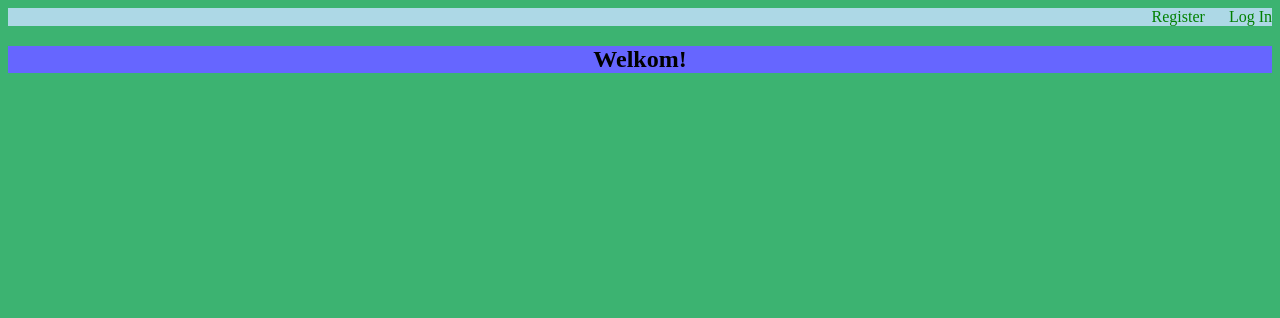
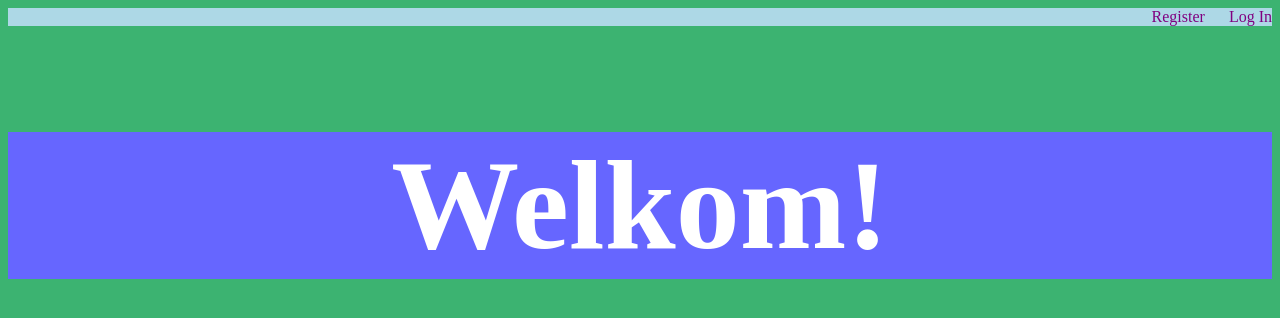
Before and after one commit to mink4sure/DjangoSimpleSite, a Django app: page / in a window 1280 px wide. Shown: the top 318 px of the page. Run offline with Django 3.2, Linux system fonts and the light colour scheme.

Commit message:
some minor style "improvements"

```diff
--- a/simpleSite/welkom/static/welkom/style.css
+++ b/simpleSite/welkom/static/welkom/style.css
@@ -1,3 +1,10 @@
+#welkom-h1{
+    color: white;
+    font-size: 10vw;
+    text-align: center;
+    background-color: rgb(102, 102, 255);
+}
+
 body {
     background-color: rgb(60, 179, 113);
 }
@@ -7,15 +14,11 @@ a {
     text-decoration: none;
     color: green;
     text-align: right;
+    color: purple;
 }
 nav {
   text-align: right;
   background-color: lightblue;
-}
-
-h1{
-  text-align: center;
-  background-color: rgb(102, 102, 255);
 }
 
 #main-holder {
--- a/simpleSite/welkom/templates/welkom/welkomhtml.html
+++ b/simpleSite/welkom/templates/welkom/welkomhtml.html
@@ -1,7 +1,7 @@
 {% extends 'base.html' %}
 
 {% block header %}
-  <h1>{% block title %}Welkom!{% endblock %}</h1>
+  <h1 id='welkom-h1'>{% block title %}Welkom!{% endblock %}</h1>
 {% endblock %}
 
 {% block content %}
```
